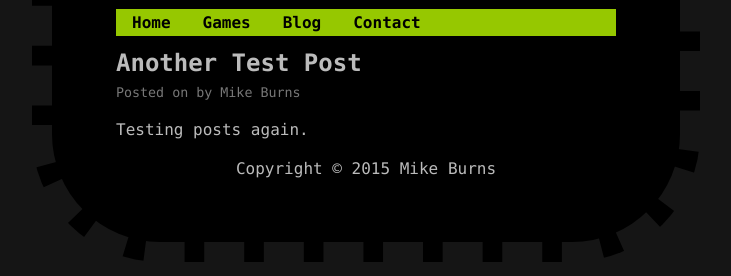
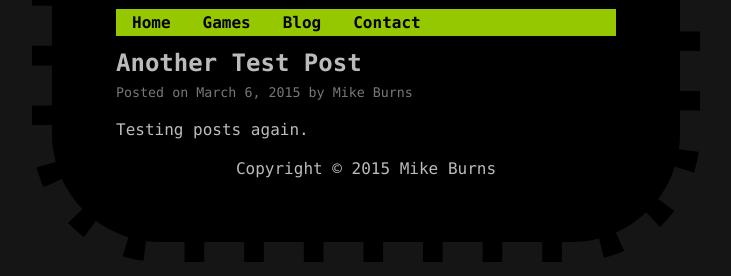
Before and after one commit to thatpixelguy/thatpixelguy.github.io, a Jekyll site: the page built from _posts/2015-03-06-another-test-post.md, in a window 1280 px wide. Shown: the part 215-491 px from the top of the page, without its empty margins (274-1005 px from the left). Built offline with Jekyll 4.4.1, drawn with Linux system fonts in a browser that asks for light colours; Markdown is read by kramdown in place of the engine named in the settings; comment, search, counter and statistics services are not loaded.

Commit message:
Updated post.html

```diff
--- a/_layouts/post.html
+++ b/_layouts/post.html
@@ -14,7 +14,7 @@
       {% include header.html %}
 
       <h2>{{ page.title }}</h2>
-      <small style='color: #777;'>Posted on {{ post.date | date: "%B %-d, %Y" }} by {{ page.author }}</small>
+      <small style='color: #777;'>Posted on {{ page.date | date: "%B %-d, %Y" }} by {{ page.author }}</small>
 
       <div markdown="1">{{ page.content | markdownify }}</div>
 
```
